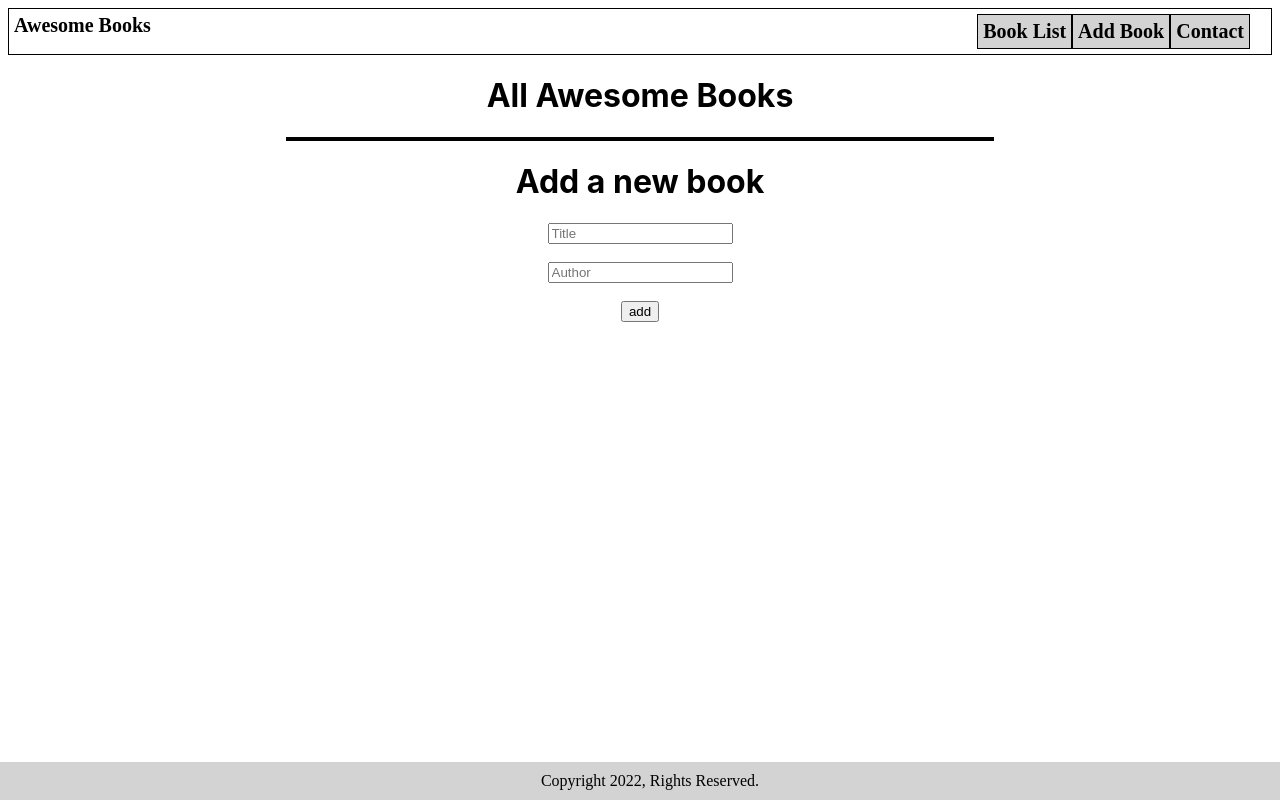
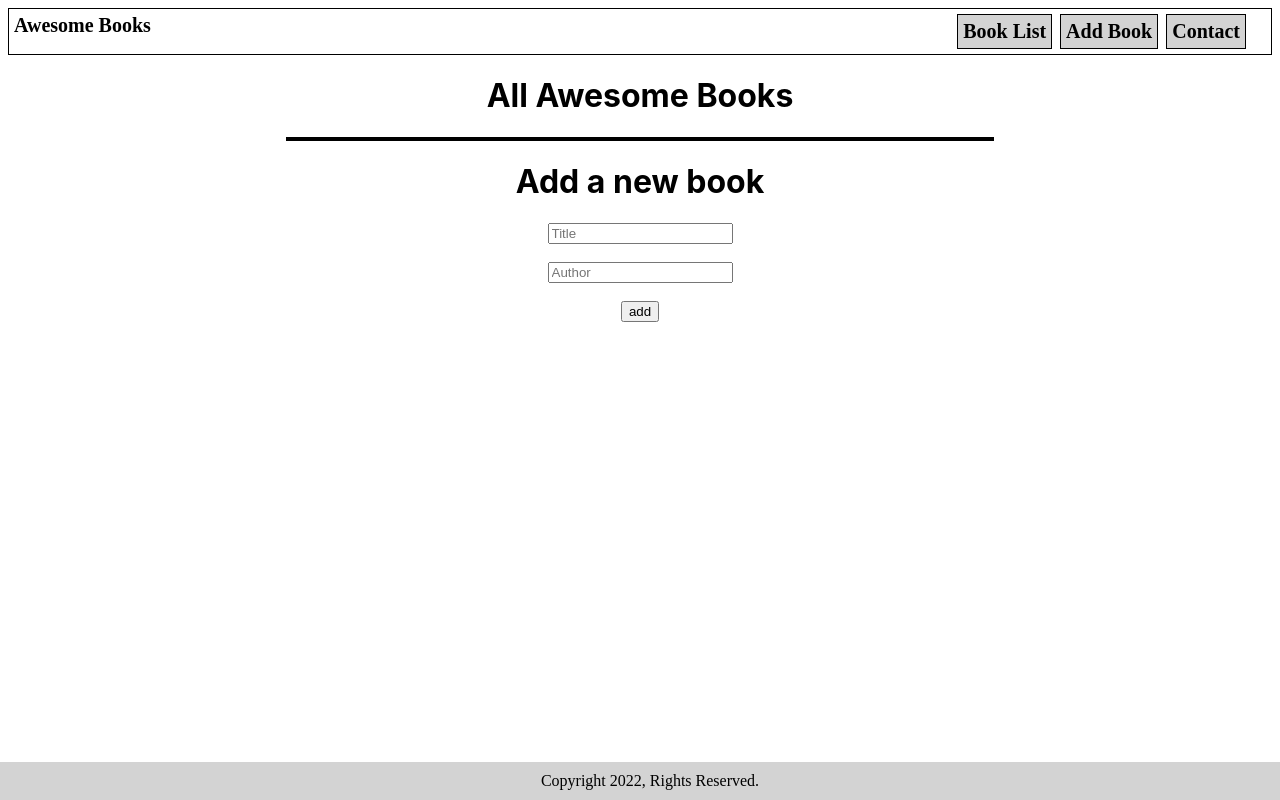
Before and after one commit to Juanse7793/Awesome-Books, a plain HTML site: page index.html in a window 1280 px wide. Drawn offline with Linux system fonts and the light colour scheme.

Commit message:
Added Navigations Routes & margin to nav items

```diff
--- a/index.html
+++ b/index.html
@@ -13,9 +13,9 @@
             <div id="logo-div"><a href="./index.html">Awesome Books</a></div>
             <nav class="nav">
                 <ul class="nav-list">
-                    <li class="nav-list-items"><a href="#" onclick="BookList()">Book List</a></li>
-                    <li class="nav-list-items"><a href="#" onclick="AddBook()">Add Book</a></li>
-                    <li class="nav-list-items"><a href="#" onclick="Contact()">Contact</a></li>
+                    <li class="nav-list-items"><a href="/" onclick="BookList()">Book List</a></li>
+                    <li class="nav-list-items"><a href="/addbook" onclick="AddBook()">Add Book</a></li>
+                    <li class="nav-list-items"><a href="/contact" onclick="Contact()">Contact</a></li>
                 </ul>
             </nav>
         </header>
--- a/style.css
+++ b/style.css
@@ -69,6 +69,7 @@ button {
   border: 1px solid black;
   font-weight: bold;
   padding: 5px;
+  margin: 0 4px 0 4px;
 }
 
 .nav-list > * > * {
```
